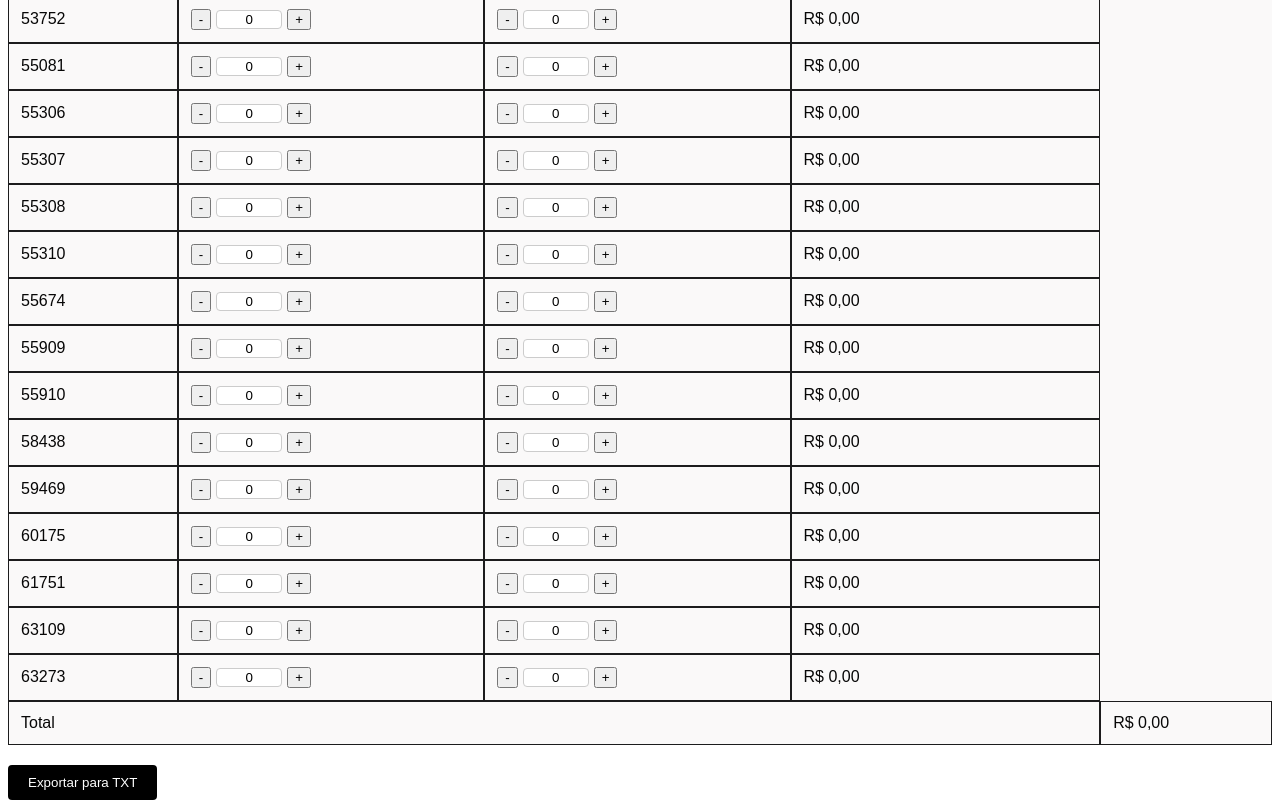
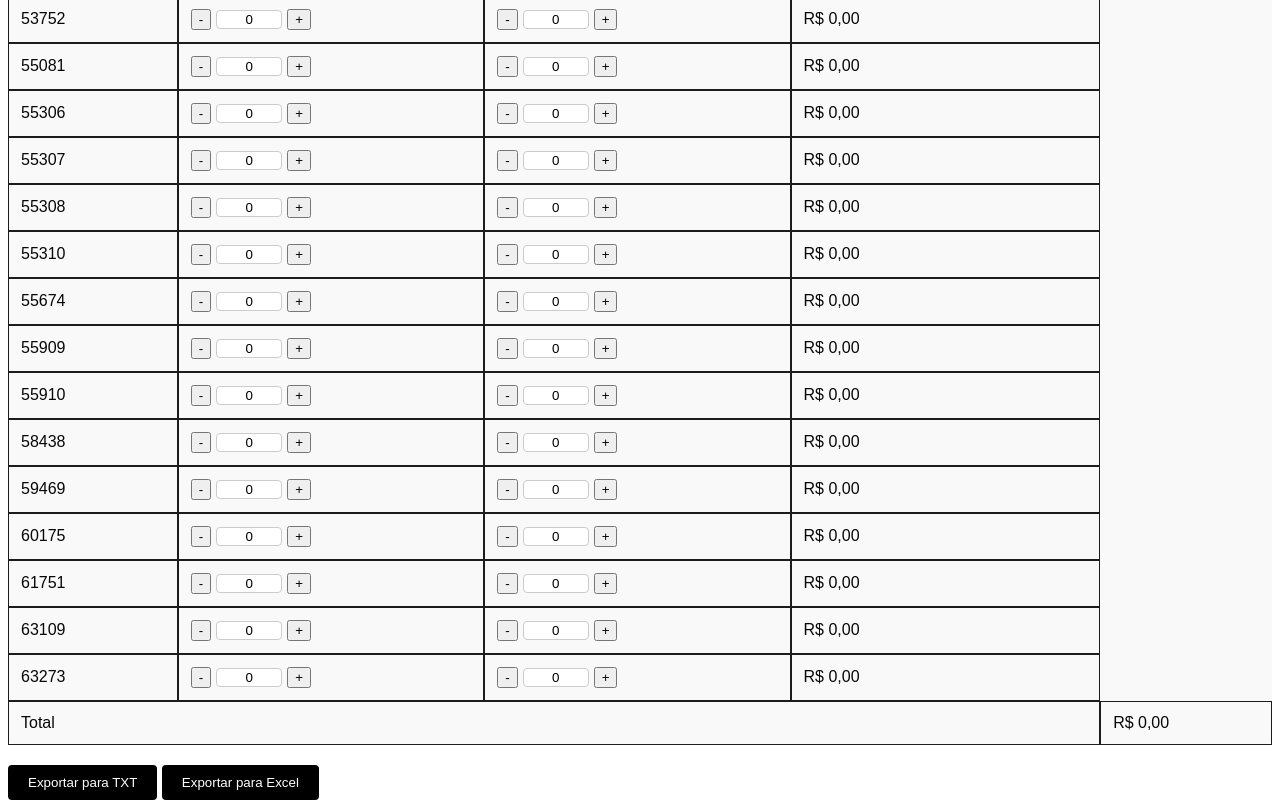
Before and after one commit to Thaiony/ContagemPlacas, a plain HTML site: page index.html in a window 1280 px wide. Shown: the part 928-1728 px from the top of the page. Drawn offline with Linux system fonts and the light colour scheme.

Commit message:
export to excel

```diff
--- a/index.html
+++ b/index.html
@@ -4,6 +4,7 @@
     <meta charset="UTF-8">
     <title>Inventário de Placas</title>
     <link rel="stylesheet" href="styles.css">
+    <script src="https://cdn.sheetjs.com/xlsx-0.19.3/package/dist/xlsx.full.min.js"></script>
 </head>
 <body>
     <h1>Contagem Placas Mãe</h1>
@@ -668,6 +669,7 @@
         </tfoot>
     </table>
     <button class="exportar" onclick="exportarTxt()">Exportar para TXT</button>
+    <button class="exportar" onclick="exportarExcel()">Exportar para Excel</button>
     <script src="scripts.js"></script>
 </body>
 </html>
--- a/scripts.js
+++ b/scripts.js
@@ -42,3 +42,38 @@ function exportarTxt() {
     link.download = 'inventario.txt';
     link.click();
 }
+
+function exportarExcel() {
+    // Criar array com os dados
+    const dados = [];
+
+    // Adicionar cabeçalho
+    dados.push(['Código', 'Descrição', 'CM', 'Estoque S', 'Estoque T', 'Valor Estoque S']);
+
+    // Adicionar dados das linhas
+    document.querySelectorAll('tbody tr').forEach(tr => {
+        const linha = [
+            tr.children[0].innerText,                          // Código
+            tr.children[1].innerText,                          // Descrição
+            tr.children[2].innerText,                          // CM
+            tr.children[3].querySelector('input').value,       // Estoque S
+            tr.children[4].querySelector('input').value,       // Estoque T
+            tr.children[5].innerText                           // Valor Estoque S
+        ];
+        dados.push(linha);
+    });
+
+    // Adicionar linha do total
+    const totalValor = document.getElementById('total_valor_estoqueS').innerText;
+    dados.push(['', '', '', '', 'Total:', totalValor]);
+
+    // Criar planilha
+    const ws = XLSX.utils.aoa_to_sheet(dados);
+
+    // Criar workbook
+    const wb = XLSX.utils.book_new();
+    XLSX.utils.book_append_sheet(wb, ws, "Inventário");
+
+    // Gerar arquivo Excel
+    XLSX.writeFile(wb, "inventario_placas.xlsx");
+}
```
